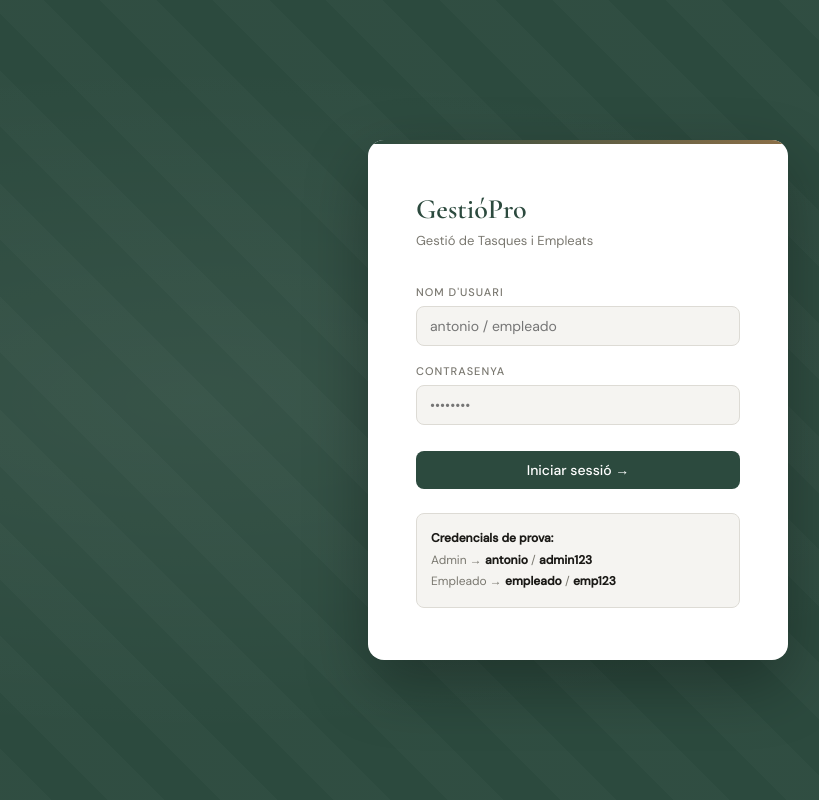
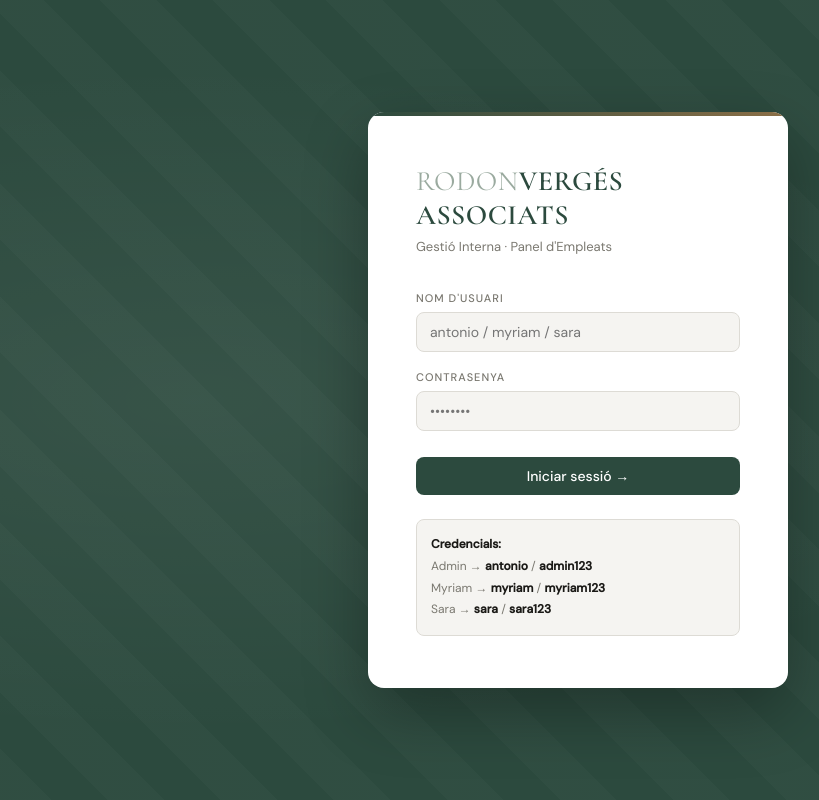
Before and after one commit to nintecdeveloper/Gestoria, a Flask app: page / in a window 1280 px wide. Shown: the whole page, without its empty margins (62-881 px from the left). Run offline with Flask 3, Linux system fonts and the light colour scheme.

Commit message:
Add files via upload

```diff
--- a/templates/index3.html
+++ b/templates/index3.html
@@ -3,7 +3,7 @@
   <head>
     <meta charset="UTF-8" />
     <meta name="viewport" content="width=device-width, initial-scale=1.0" />
-    <title>GestióPro · Gestió de Tasques i Empleats</title>
+    <title>Rodonvergés Associats · Gestió Interna</title>
     <link
       href="https://fonts.googleapis.com/css2?family=Cormorant+Garamond:wght@300;400;500;600&family=DM+Sans:wght@300;400;500&display=swap"
       rel="stylesheet"
@@ -90,6 +90,15 @@
         font-weight: 600;
         color: var(--accent);
         margin-bottom: 6px;
+        letter-spacing: 0.5px;
+      }
+      .login-logo .rodon {
+        color: #9aaa9f;
+        font-weight: 400;
+      }
+      .login-logo .verges {
+        color: var(--accent);
+        font-weight: 600;
       }
       .login-sub {
         color: var(--text-muted);
@@ -1268,8 +1286,21 @@
         padding: 3px 4px 0;
       }
 
-      ::-webkit-scrollbar {
-        width: 4px;
+      .cell-event.private-event {
+        opacity: 0.55;
+        border-left: 3px solid #888;
+      }
+      .private-badge {
+        display: inline-flex;
+        align-items: center;
+        gap: 4px;
+        background: #e8e6e0;
+        color: #666;
+        font-size: 10px;
+        padding: 2px 7px;
+        border-radius: 4px;
+        font-weight: 500;
+        border: 1px solid #d0cec9;
       }
       ::-webkit-scrollbar-track {
         background: transparent;
@@ -1284,11 +1315,11 @@
     <!-- LOGIN -->
     <div id="login-screen">
       <div class="login-card">
-        <div class="login-logo">GestióPro</div>
-        <div class="login-sub">Gestió de Tasques i Empleats</div>
+        <div class="login-logo"><span class="rodon">RODON</span><span class="verges">VERGÉS ASSOCIATS</span></div>
+        <div class="login-sub">Gestió Interna · Panel d'Empleats</div>
         <div class="form-group">
           <label>Nom d'usuari</label>
-          <input type="text" id="login-user" placeholder="antonio / empleado" />
+          <input type="text" id="login-user" placeholder="antonio / myriam / sara" />
         </div>
         <div class="form-group">
           <label>Contrasenya</label>
@@ -1305,10 +1336,10 @@
           Iniciar sessió &rarr;
         </button>
         <div class="login-hint">
-          <strong>Credencials de prova:</strong><br />
-          Admin &rarr; <strong>antonio</strong> / <strong>admin123</strong
-          ><br />
-          Empleado &rarr; <strong>empleado</strong> / <strong>emp123</strong>
+          <strong>Credencials:</strong><br />
+          Admin &rarr; <strong>antonio</strong> / <strong>admin123</strong><br />
+          Myriam &rarr; <strong>myriam</strong> / <strong>myriam123</strong><br />
+          Sara &rarr; <strong>sara</strong> / <strong>sara123</strong>
         </div>
       </div>
     </div>
@@ -1316,7 +1347,7 @@
     <!-- APP -->
     <div id="app">
       <nav class="sidebar">
-        <div class="sidebar-logo">GestióPro <span>Panel de Gestió</span></div>
+        <div class="sidebar-logo"><span class="rodon-light">RODON</span><span class="verges-dark">VERGÉS</span><br><span class="verges-dark">ASSOCIATS</span> <span style="color: rgba(255,255,255,0.3);font-size: 10px;display:block;font-family:'DM Sans',sans-serif;font-weight:300;letter-spacing:1.5px;text-transform:uppercase;margin-top:2px">Panel de Gestió</span></div>
         <div class="sidebar-nav">
           <div class="nav-section-title">Principal</div>
           <div
@@ -1880,18 +1926,28 @@
           password: "admin123",
           name: "Antonio",
           role: "admin",
-          email: "antonio@gestiopro.com",
+          email: "antonio@rodonverges.com",
           phone: "+34 93 000 00 01",
           active: true,
         },
         {
           id: 2,
-          username: "empleado",
-          password: "emp123",
-          name: "Empleado",
+          username: "myriam",
+          password: "myriam123",
+          name: "Myriam",
           role: "empleado",
-          email: "empleado@gestiopro.com",
+          email: "myriam@rodonverges.com",
           phone: "+34 93 000 00 02",
+          active: true,
+        },
+        {
+          id: 3,
+          username: "sara",
+          password: "sara123",
+          name: "Sara",
+          role: "empleado",
+          email: "sara@rodonverges.com",
+          phone: "+34 93 000 00 03",
           active: true,
         },
       ];
@@ -1939,7 +1995,8 @@
           time: "09:00",
           client: "Carlos Martínez",
           service: "Asesoramiento Fiscal",
-          notes: "Revisión declaración anual",
+          notes: "Revisió declaració anual",
+          private: false,
         },
         {
           id: 2,
@@ -1948,18 +2005,20 @@
           date: dOff(1),
           time: "11:00",
           client: "Laura Gómez",
-          service: "Gestión Laboral",
-          notes: "Alta nuevo trabajador",
+          service: "Gestió Laboral",
+          notes: "Alta nou treballador",
+          private: false,
         },
         {
           id: 3,
           ownerId: 1,
-          assignedTo: 1,
+          assignedTo: 3,
           date: dOff(2),
           time: "16:00",
-          client: "Inversiones Sur SA",
+          client: "Inversions Sud SA",
           service: "Auditoría",
-          notes: "Primera reunión",
+          notes: "Primera reunió",
+          private: false,
         },
         {
           id: 4,
@@ -1968,8 +2027,20 @@
           date: dOff(3),
           time: "10:30",
           client: "Ana Rodríguez",
-          service: "Contabilidad",
-          notes: "Cierre trimestral",
+          service: "Contabilitat",
+          notes: "Tancament trimestral",
+          private: false,
+        },
+        {
+          id: 5,
+          ownerId: 1,
+          assignedTo: 1,
+          date: dOff(1),
+          time: "15:00",
+          client: "Consultes Privades SL",
+          service: "Assessorament Jurídic",
+          notes: "Reunió confidencial de direcció",
+          private: true,
         },
       ];
 
@@ -1983,19 +2054,19 @@
         seed(1, 2, [
           {
             mine: false,
-            text: "Buenos días, ¿has podido revisar el informe de Carlos?",
+            text: "Bon dia, has pogut revisar l'informe de Carlos?",
             time: "09:15",
             read: true,
           },
           {
             mine: true,
-            text: "Sí, acabo de enviarlo por email al cliente.",
+            text: "Sí, acabo d'enviar-lo per email al client.",
             time: "09:22",
             read: true,
           },
           {
             mine: false,
-            text: "Perfecto, lo reviso ahora mismo.",
+            text: "Perfecte, ho reviso ara mateix.",
             time: "10:24",
             read: false,
           },
@@ -2209,7 +2280,7 @@
       const SEC_TITLES = {
         dashboard: "Dashboard",
         "my-calendar": "Mi Calendario",
-        "global-calendar": "Calendario Global",
+        "global-calendar": "Calendari Global",
         users: "Gestión de Usuarios",
         services: "Servicios",
         "general-chat": "Chat General",
@@ -2246,7 +2317,11 @@
         const isAdmin = currentUser.role === "admin";
         const today = todayStr();
         const myEvs = EVENTS.filter(
-          (e) => isAdmin || e.assignedTo === currentUser.id,
+          (e) => {
+            // Filter private events
+            if (e.private && !isAdmin && e.assignedTo !== currentUser.id) return false;
+            return isAdmin || e.assignedTo === currentUser.id;
+          }
         );
         const todayEvs = myEvs.filter((e) => e.date === today);
 
@@ -2399,8 +2474,22 @@
 
         const monthStr = `${year}-${String(month + 1).padStart(2, "0")}`;
         let evs = EVENTS.filter((e) => e.date.startsWith(monthStr));
+        // Privacy filter: hide private events from users who are not admin or not the assigned person
+        evs = evs.filter((e) => {
+          if (!e.private) return true;
+          if (currentUser.role === "admin") return true;
+          return e.assignedTo === currentUser.id;
+        });
         if (isMy && !isAdmin)
           evs = evs.filter((e) => e.assignedTo === currentUser.id);
+        // Global calendar person filter
+        if (!isMy) {
+          const filterSel = document.getElementById("global-filter-person");
+          if (filterSel && filterSel.value && filterSel.value !== "all") {
+            const filterId = parseInt(filterSel.value);
+            evs = evs.filter((e) => e.assignedTo === filterId);
+          }
+        }
 
         const today = todayStr();
         const colors = ["", "amber", "red"];
@@ -2425,7 +2514,7 @@
             .slice(0, 3)
             .map(
               (ev, i) =>
-                `<div class="cell-event ${colors[i % 3]}" onclick="showEventDetail(${ev.id},event)">${ev.time} ${safeHtml(ev.client)}</div>`,
+                `<div class="cell-event ${colors[i % 3]}${ev.private ? ' private-event' : ''}" onclick="showEventDetail(${ev.id},event)">${ev.private ? '🔒 ' : ''}${ev.time} ${safeHtml(ev.client)}</div>`,
             )
             .join("");
           html += `<div class="cal-cell${isToday ? " today" : ""}" onclick="calCellClick('${ds}',event,'${which}')">
@@ -2454,7 +2543,13 @@
         const el = document.getElementById(listId);
         if (!el) return;
         const isAdmin = currentUser.role === "admin";
-        const sorted = evs
+        // Filter private events
+        const visibleEvs = evs.filter((e) => {
+          if (!e.private) return true;
+          if (isAdmin) return true;
+          return e.assignedTo === currentUser.id;
+        });
+        const sorted = visibleEvs
           .slice()
           .sort((a, b) =>
             a.date === b.date
@@ -2476,8 +2571,8 @@
             return `<div class="appt-item">
       <div class="appt-time-col"><strong>${ev.time}</strong><span>${ev.date}</span></div>
       <div class="appt-info">
-        <div class="appt-client">${safeHtml(ev.client)}</div>
-        <div class="appt-meta">${safeHtml(ev.service)}${emp && isAdmin ? " &middot; <strong>" + safeHtml(emp.name) + "</strong>" : ""}</div>
+        <div class="appt-client">${safeHtml(ev.client)}${ev.private ? ' <span class="private-badge">🔒 Privat</span>' : ''}</div>
+        <div class="appt-meta">${safeHtml(ev.service)}${emp && (isAdmin || which === 'global') ? " &middot; <strong>" + safeHtml(emp.name) + "</strong>" : ""}</div>
       </div>
       <div class="action-btns">
         ${
@@ -2511,8 +2606,10 @@
           ev.ownerId === currentUser.id ||
           ev.assignedTo === currentUser.id;
         document.getElementById("detail-title").textContent = ev.client;
+        const isPrivate = ev.private;
         document.getElementById("detail-body").innerHTML =
           `<div style="display:grid;gap:14px">
+    ${isPrivate ? `<div><span class="private-badge">🔒 Cita privada</span></div>` : ""}
     <div><span style="font-size:11px;text-transform:uppercase;letter-spacing:1px;color:var(--text-muted)">Fecha y hora</span><br>${fmtDate(ev.date)} a las ${ev.time}</div>
     <div><span style="font-size:11px;text-transform:uppercase;letter-spacing:1px;color:var(--text-muted)">Servicio</span><br>${safeHtml(ev.service)}</div>
     ${emp ? `<div><span style="font-size:11px;text-transform:uppercase;letter-spacing:1px;color:var(--text-muted)">Empleado asignado</span><br>${safeHtml(emp.name)}</div>` : ""}
@@ -2599,6 +2696,10 @@
         document.getElementById("ev-client").value = "";
         document.getElementById("ev-notes").value = "";
         document.getElementById("ev-err").style.display = "none";
+        const pvGroup = document.getElementById("ev-private-group");
+        if (pvGroup) pvGroup.style.display = currentUser.role === "admin" ? "flex" : "none";
+        const pvChk = document.getElementById("ev-private");
+        if (pvChk) pvChk.checked = false;
         fillServiceSelect();
         fillEmployeeSelect(currentUser.id);
         openModal("event-modal");
@@ -2617,6 +2718,10 @@
         document.getElementById("ev-client").value = ev.client;
         document.getElementById("ev-notes").value = ev.notes || "";
         document.getElementById("ev-err").style.display = "none";
+        const pvGroup = document.getElementById("ev-private-group");
+        if (pvGroup) pvGroup.style.display = currentUser.role === "admin" ? "flex" : "none";
+        const pvChk = document.getElementById("ev-private");
+        if (pvChk) pvChk.checked = !!ev.private;
         fillServiceSelect();
         document.getElementById("ev-service").value = ev.service;
         fillEmployeeSelect(ev.assignedTo);
@@ -2638,6 +2743,7 @@
           : currentUser.id;
         const service = document.getElementById("ev-service").value;
         const notes = document.getElementById("ev-notes").value;
+        const isPrivate = isAdmin ? (document.getElementById("ev-private")?.checked || false) : false;
         if (editingEvId !== null) {
           const ev = EVENTS.find((e) => e.id === editingEvId);
           if (ev) {
@@ -2658,11 +2764,22 @@
             client,
             service,
             notes,
+            private: isPrivate,
           });
         }
         closeModal("event-modal");
         refreshCals();
         renderDashboard();
+      }
+
+      function populateGlobalFilter() {
+        const sel = document.getElementById("global-filter-person");
+        if (!sel) return;
+        const current = sel.value;
+        sel.innerHTML = '<option value="all">Tothom</option>' +
+          USERS.filter(u => u.active).map(u =>
+            `<option value="${u.id}"${String(u.id) === current ? ' selected' : ''}>${safeHtml(u.name)}</option>`
+          ).join('');
       }
 
       function refreshCals() {
```
Also changed, not shown: other parts of templates/index3.html (+31 -7 lines). Lines whose indentation alone changed are shown as unchanged.
